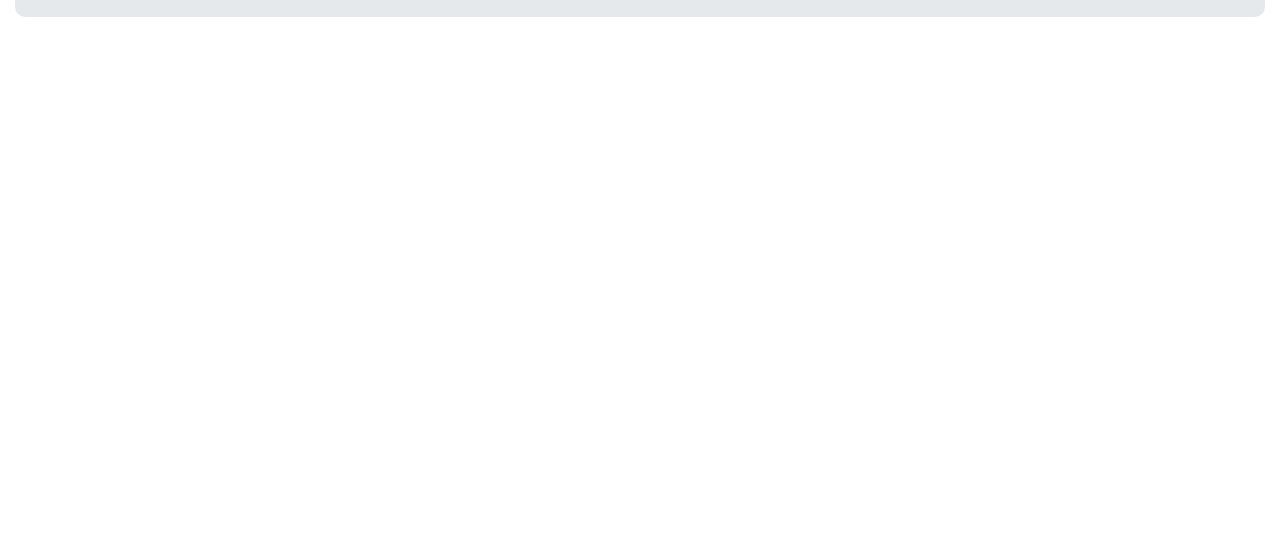
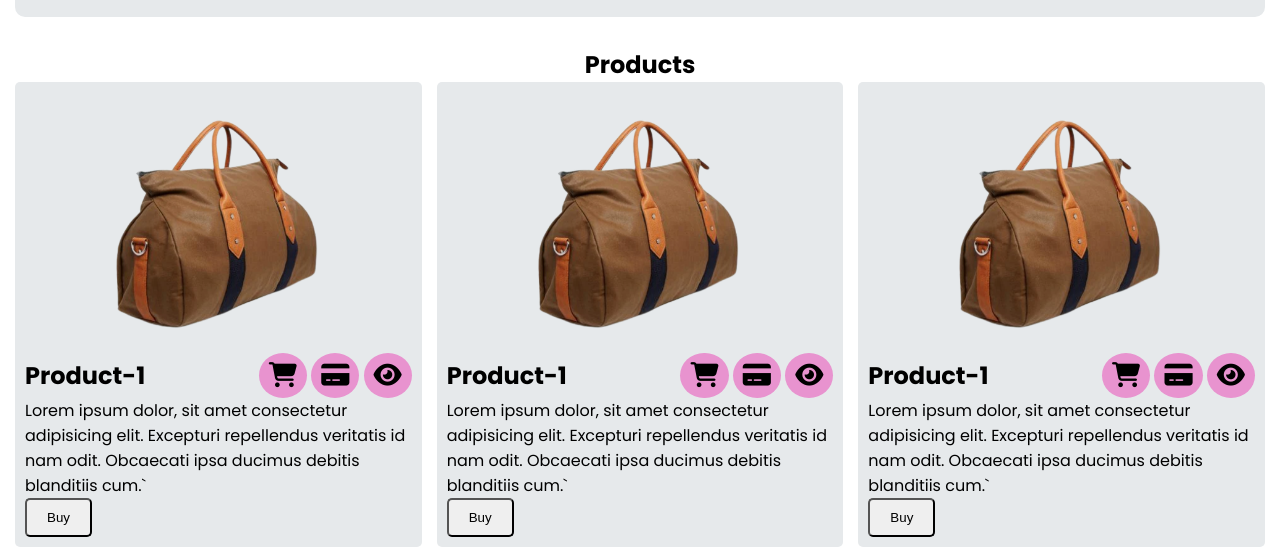
Before and after one commit to shawonvai25/awesome-shop, a plain HTML site: page index.html in a window 1280 px wide. Shown: the part 494-1041 px from the top of the page. Before the commit the page ends 800 px from the top, so only its background shows below. Drawn offline with Linux system fonts and the light colour scheme.

Commit message:
product section added

```diff
--- a/index.html
+++ b/index.html
@@ -69,6 +69,64 @@
         </div>
       </section>
       <!-- banner section ends here -->
+      <!-- product section starts here -->
+      <section class="product-section">
+        <h1 style="text-align: center; margin-top: 30px">Products</h1>
+        <div class="grid-container">
+          <div class="single-product">
+            <img src="images/products/bag.png" alt="" />
+            <div class="heading-icons">
+              <h2>Product-1</h2>
+              <div>
+                <span><i class="fa-solid fa-cart-shopping icon"></i></span>
+                <span><i class="fa-solid fa-credit-card icon"></i></span>
+                <span><i class="fa-solid fa-eye icon"></i></span>
+              </div>
+            </div>
+            <p style="font-size: 16px">
+              Lorem ipsum dolor, sit amet consectetur adipisicing elit.
+              Excepturi repellendus veritatis id nam odit. Obcaecati ipsa
+              ducimus debitis blanditiis cum.`
+            </p>
+            <button class="common-button">Buy</button>
+          </div>
+          <div class="single-product">
+            <img src="images/products/bag.png" alt="" />
+            <div class="heading-icons">
+              <h2>Product-1</h2>
+              <div>
+                <span><i class="fa-solid fa-cart-shopping icon"></i></span>
+                <span><i class="fa-solid fa-credit-card icon"></i></span>
+                <span><i class="fa-solid fa-eye icon"></i></span>
+              </div>
+            </div>
+            <p style="font-size: 16px">
+              Lorem ipsum dolor, sit amet consectetur adipisicing elit.
+              Excepturi repellendus veritatis id nam odit. Obcaecati ipsa
+              ducimus debitis blanditiis cum.`
+            </p>
+            <button class="common-button">Buy</button>
+          </div>
+          <div class="single-product">
+            <img src="images/products/bag.png" alt="" />
+            <div class="heading-icons">
+              <h2>Product-1</h2>
+              <div>
+                <span><i class="fa-solid fa-cart-shopping icon"></i></span>
+                <span><i class="fa-solid fa-credit-card icon"></i></span>
+                <span><i class="fa-solid fa-eye icon"></i></span>
+              </div>
+            </div>
+            <p style="font-size: 16px">
+              Lorem ipsum dolor, sit amet consectetur adipisicing elit.
+              Excepturi repellendus veritatis id nam odit. Obcaecati ipsa
+              ducimus debitis blanditiis cum.`
+            </p>
+            <button class="common-button">Buy</button>
+          </div>
+        </div>
+      </section>
+      <!-- product section ends here -->
     </main>
     <footer></footer>
   </body>
--- a/styles/responsive.css
+++ b/styles/responsive.css
@@ -21,4 +21,8 @@
     width: 100%;
     order: 1;
   }
+  /* products */
+  .grid-container {
+    grid-template-columns: repeat(1, 1fr);
+  }
 }
--- a/styles/style.css
+++ b/styles/style.css
@@ -87,11 +87,11 @@ body {
   object-fit: cover;
   border-radius: 13px;
 }
-.text-container h1,
+/* .text-container h1,
 p,
 span {
   font-size: 45px;
-}
+} */
 .banner-heading {
   background: linear-gradient(to bottom, #e893cf, #9376e0);
   background-clip: text;
@@ -130,3 +130,39 @@ span {
   bottom: 72%;
   left: 60%;
 }
+
+/* Products styles */
+.product-section {
+  max-width: 1250px;
+  margin: 0 auto;
+}
+.grid-container {
+  /* min-width: 400px; */
+  /* border: 2px solid red; */
+  display: grid;
+  grid-template-columns: repeat(3, 1fr);
+  gap: 15px;
+}
+.single-product {
+  /* border: 2px solid blue; */
+  /* width: 30%; */
+  padding: 10px;
+  background-color: #e6e9eb;
+  border-radius: 5px;
+}
+.single-product img {
+  display: block;
+  margin: 0 auto;
+  width: 70%;
+}
+.heading-icons {
+  display: flex;
+  justify-content: space-between;
+  align-items: center;
+}
+.icon {
+  background-color: #e893cf;
+  font-size: 25px;
+  border-radius: 50%;
+  padding: 10px;
+}
```
